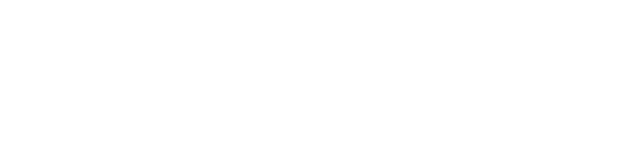
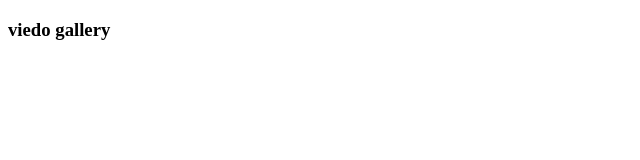
Before and after one commit to BigPo101/i-dont-even-know-anymore, a plain HTML site: page index.html in a window 1280 px wide. Shown: the whole page, without its empty margins (0-640 px from the left). Drawn offline with Linux system fonts and the light colour scheme; files that its build step writes are made by us from their sources.

Commit message:
Update index.html

```diff
--- a/index.html
+++ b/index.html
@@ -5,5 +5,7 @@
     <meta http-equiv="X-UA-Compatible" content="IE=edge">
     <meta name="viewport" content="width=device-width, initial-scale=1.0">
     <link rel="stylesheet" href="css/style.css">
-
-  </head>
+     </head>
+  <body>
+    <h3 class="heading"> viedo gallery </h3>
+  </body>
```
